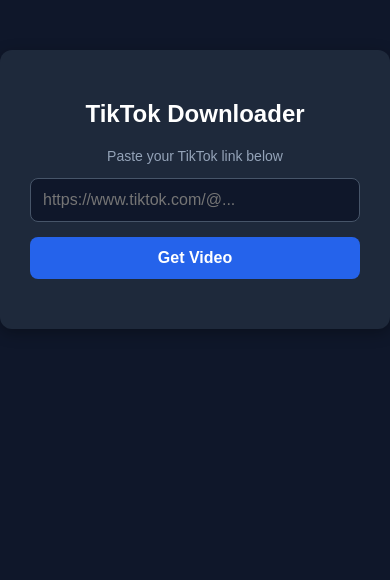
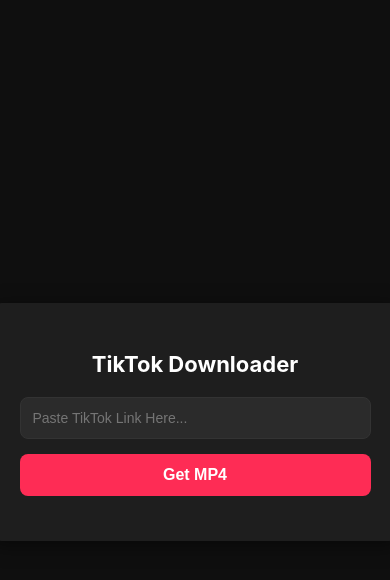
Before and after one commit to bestusernameeverfr/Tiktok-Downloader, a website: page public/index.html in a window 390 px wide. Drawn offline with Linux system fonts and the light colour scheme.

Commit message:
Fix mobile download stream proxy

```diff
--- a/public/index.html
+++ b/public/index.html
@@ -3,66 +3,113 @@
 <head>
     <meta charset="UTF-8">
     <meta name="viewport" content="width=device-width, initial-scale=1.0">
-    <title>TikTok Video Downloader</title>
+    <title>TikTok Downloader</title>
     <style>
-        body { font-family: Arial, sans-serif; background: #0f172a; color: #fff; text-align: center; padding-top: 50px; margin: 0; }
-        .container { max-width: 400px; margin: auto; background: #1e293b; padding: 30px; border-radius: 12px; box-shadow: 0 4px 15px rgba(0,0,0,0.3); }
-        input { width: 100%; padding: 12px; font-size: 16px; border-radius: 8px; border: 1px solid #475569; background: #0f172a; color: #fff; box-sizing: border-box; margin-bottom: 15px; }
-        button { width: 100%; padding: 12px; font-size: 16px; background: #2563eb; color: white; border: none; border-radius: 8px; cursor: pointer; font-weight: bold; }
-        button:hover { background: #1d4ed8; }
-        #result { margin-top: 20px; word-break: break-all; }
-        .download-btn { display: block; background: #16a34a; color: white; padding: 12px; border-radius: 8px; text-decoration: none; margin-top: 10px; font-weight: bold; }
-        .download-btn:hover { background: #15803d; }
+        body {
+            background-color: #0f0f0f;
+            color: #ffffff;
+            font-family: -apple-system, BlinkMacSystemFont, "Segoe UI", Roboto, sans-serif;
+            display: flex;
+            flex-direction: column;
+            align-items: center;
+            justify-content: center;
+            height: 100vh;
+            margin: 0;
+        }
+        .container {
+            background: #1e1e1e;
+            padding: 30px;
+            border-radius: 12px;
+            box-shadow: 0 4px 20px rgba(0,0,0,0.5);
+            width: 90%;
+            max-width: 400px;
+            text-align: center;
+        }
+        h2 { margin-bottom: 20px; font-size: 22px; }
+        input {
+            width: 100%;
+            padding: 12px;
+            border-radius: 8px;
+            border: 1px solid #333;
+            background: #2b2b2b;
+            color: white;
+            font-size: 14px;
+            box-sizing: border-box;
+            margin-bottom: 15px;
+            outline: none;
+        }
+        button {
+            width: 100%;
+            padding: 12px;
+            border-radius: 8px;
+            border: none;
+            background: #fe2c55;
+            color: white;
+            font-size: 16px;
+            font-weight: bold;
+            cursor: pointer;
+            transition: background 0.2s;
+        }
+        button:hover { background: #e0244a; }
+        #status { margin-top: 15px; font-size: 14px; color: #aaa; }
     </style>
 </head>
 <body>
 
     <div class="container">
         <h2>TikTok Downloader</h2>
-        <p style="color: #94a3b8; font-size: 14px;">Paste your TikTok link below</p>
-
-        <input type="text" id="urlInput" placeholder="https://www.tiktok.com/@...">
-        <button onclick="downloadVideo()">Get Video</button>
-
-        <div id="result"></div>
+        <input type="text" id="urlInput" placeholder="Paste TikTok Link Here...">
+        <button id="downloadBtn" onclick="downloadVideo()">Get MP4</button>
+        <p id="status"></p>
     </div>
 
     <script>
         async function downloadVideo() {
-            const url = document.getElementById('urlInput').value;
-            const resultDiv = document.getElementById('result');
+            const urlInput = document.getElementById('urlInput').value.trim();
+            const status = document.getElementById('status');
+            const btn = document.getElementById('downloadBtn');
 
-            if (!url) {
-                alert('Please paste a link first!');
+            if (!urlInput) {
+                status.innerText = "Please paste a link first!";
+                status.style.color = "#ff4d4d";
                 return;
             }
 
-            resultDiv.innerHTML = "<p style='color: #94a3b8;'>Processing...</p>";
+            status.innerText = "Processing video, please wait...";
+            status.style.color = "#aaa";
+            btn.disabled = true;
 
             try {
-                // Dynamically uses the current website address
                 const response = await fetch('/api/download', {
                     method: 'POST',
                     headers: { 'Content-Type': 'application/json' },
-                    body: JSON.stringify({ tiktokUrl: url })
+                    body: JSON.stringify({ tiktokUrl: urlInput })
                 });
 
-                const data = await response.json();
+                if (!response.ok) throw new Error('Failed to download video.');
 
-                if (data.downloadUrl) {
-                    resultDiv.innerHTML = `
-                        <a href="${data.downloadUrl}" target="_blank" download="video.mp4" class="download-btn">
-                            Download MP4
-                        </a>
-                    `;
-                } else {
-                    resultDiv.innerHTML = "<p style='color: #ef4444;'>Could not fetch video.</p>";
-                }
-            } catch (error) {
-                resultDiv.innerHTML = "<p style='color: #ef4444;'>Error connecting to server.</p>";
+                // Convert response stream into a downloadable file blob
+                const blob = await response.blob();
+                const downloadUrl = window.URL.createObjectURL(blob);
+
+                const a = document.createElement('a');
+                a.href = downloadUrl;
+                a.download = 'tiktok_video.mp4';
+                document.body.appendChild(a);
+                a.click();
+                a.remove();
+
+                window.URL.revokeObjectURL(downloadUrl);
+                status.innerText = "Download started!";
+                status.style.color = "#2ecc71";
+            } catch (err) {
+                console.error(err);
+                status.innerText = "Error downloading video. Try again.";
+                status.style.color = "#ff4d4d";
+            } finally {
+                btn.disabled = false;
             }
         }
     </script>
-
 </body>
 </html>
```
Also changed, not shown: server.js (+16 -3 lines).
